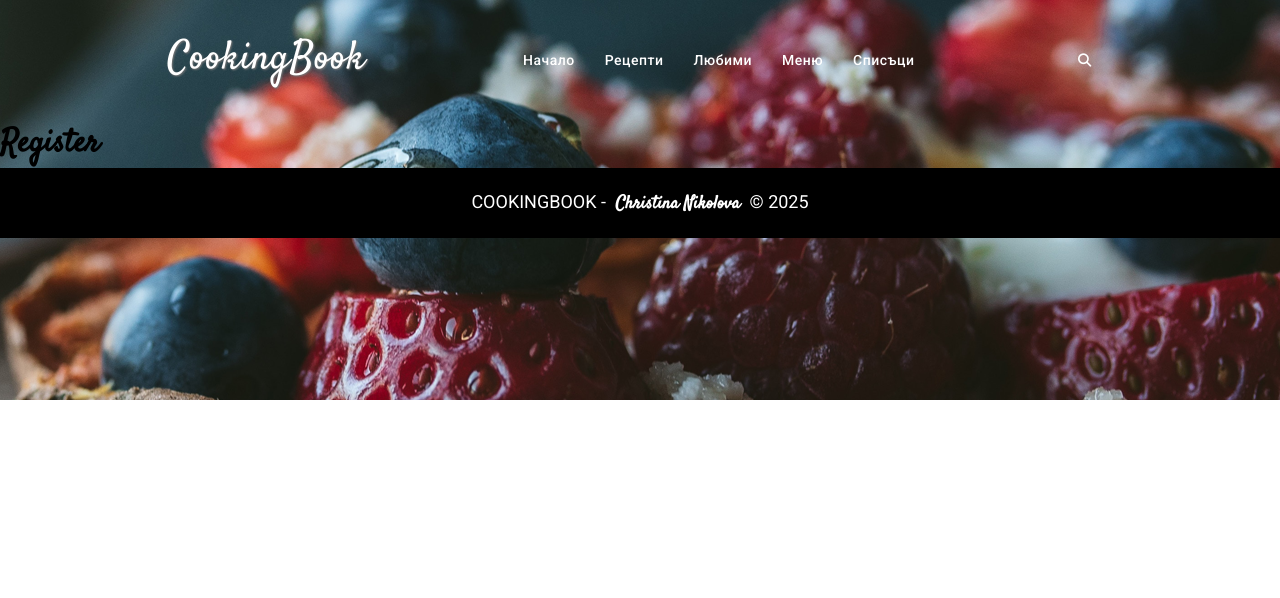
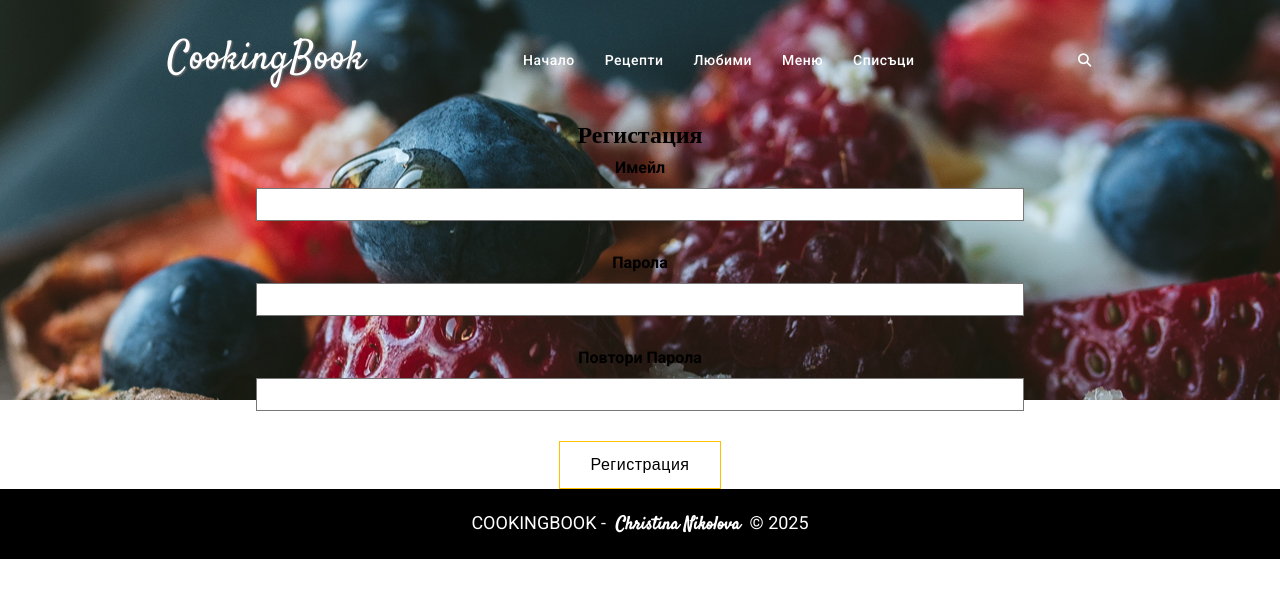
Before and after one commit to ChristinaNikolova/CookingBook, a React (Vite) app in the folder client/: page /auth/register in a window 1280 px wide. Shown: the top 598 px of the page. Built offline with nearby package versions, Linux system fonts and the light colour scheme.

Commit message:
create useForm hook

```diff
--- a/client/src/components/Auth/Register/Register.jsx
+++ b/client/src/components/Auth/Register/Register.jsx
@@ -1,3 +1,41 @@
+import useForm from "../../../hooks/useForm";
+import Button from "../../shared/Button/Button";
+import CustomInput from "../../shared/CustomInput/CustomInput";
+
 export default function Register() {
-  return <h1 className="section">Register</h1>;
+  const { fieldHandler, submitHandler } = useForm(registerHandler, {
+    email: "",
+    password: "",
+    rePass: "",
+  });
+
+  async function registerHandler({ email, password, rePass }) {
+    console.log(email);
+    console.log(password);
+    console.log(rePass);
+  }
+
+  return (
+    <section id="register" className="section">
+      <h2 className="register-title">Регистация</h2>
+      <form className="register-form" action={submitHandler}>
+        <CustomInput
+          label="Имейл"
+          {...fieldHandler("email")}
+          // onBlur={blurHandler}
+        />
+        <CustomInput
+          label="Парола"
+          {...fieldHandler("password")}
+          // onBlur={blurHandler}
+        />
+        <CustomInput
+          label="Повтори парола"
+          {...fieldHandler("rePass")}
+          // onBlur={blurHandler}
+        />
+        <Button text="Регистрация" />
+      </form>
+    </section>
+  );
 }
--- a/client/src/components/shared/Button/Button.jsx
+++ b/client/src/components/shared/Button/Button.jsx
@@ -1,6 +1,6 @@
 export default function Button({ text }) {
   return (
-    <button className="btn" type="button">
+    <button className="btn" type="sumbit">
       {text}
     </button>
   );
--- /dev/null
+++ b/client/src/hooks/useForm.js
@@ -0,0 +1,32 @@
+import { useState } from "react";
+
+export default function useForm(callback, initialValues) {
+  const [values, setValues] = useState(initialValues);
+
+  const changeHandler = (e) => {
+    setValues((prev) => ({
+      ...prev,
+      [e.target.name]:
+        e.target.type === "checkbox" ? e.target.checked : e.target.value,
+    }));
+  };
+
+  const submitHandler = (formData) => {
+    console.log("in", formData);
+    callback(values);
+  };
+
+  const fieldHandler = (fieldName) => {
+    console.log(fieldName);
+    return {
+      name: fieldName,
+      value: values[fieldName],
+      onChange: changeHandler,
+    };
+  };
+
+  return {
+    submitHandler,
+    fieldHandler,
+  };
+}
```
